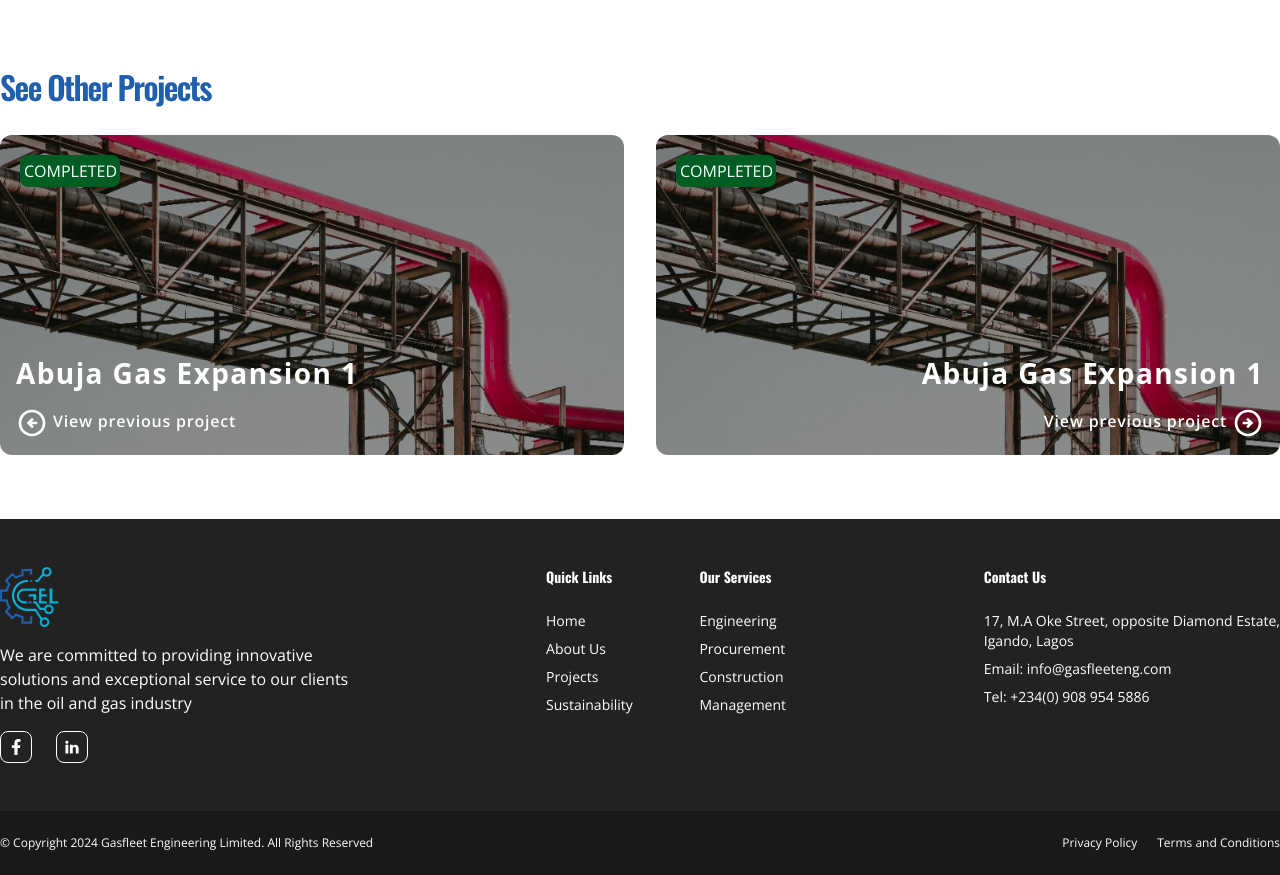
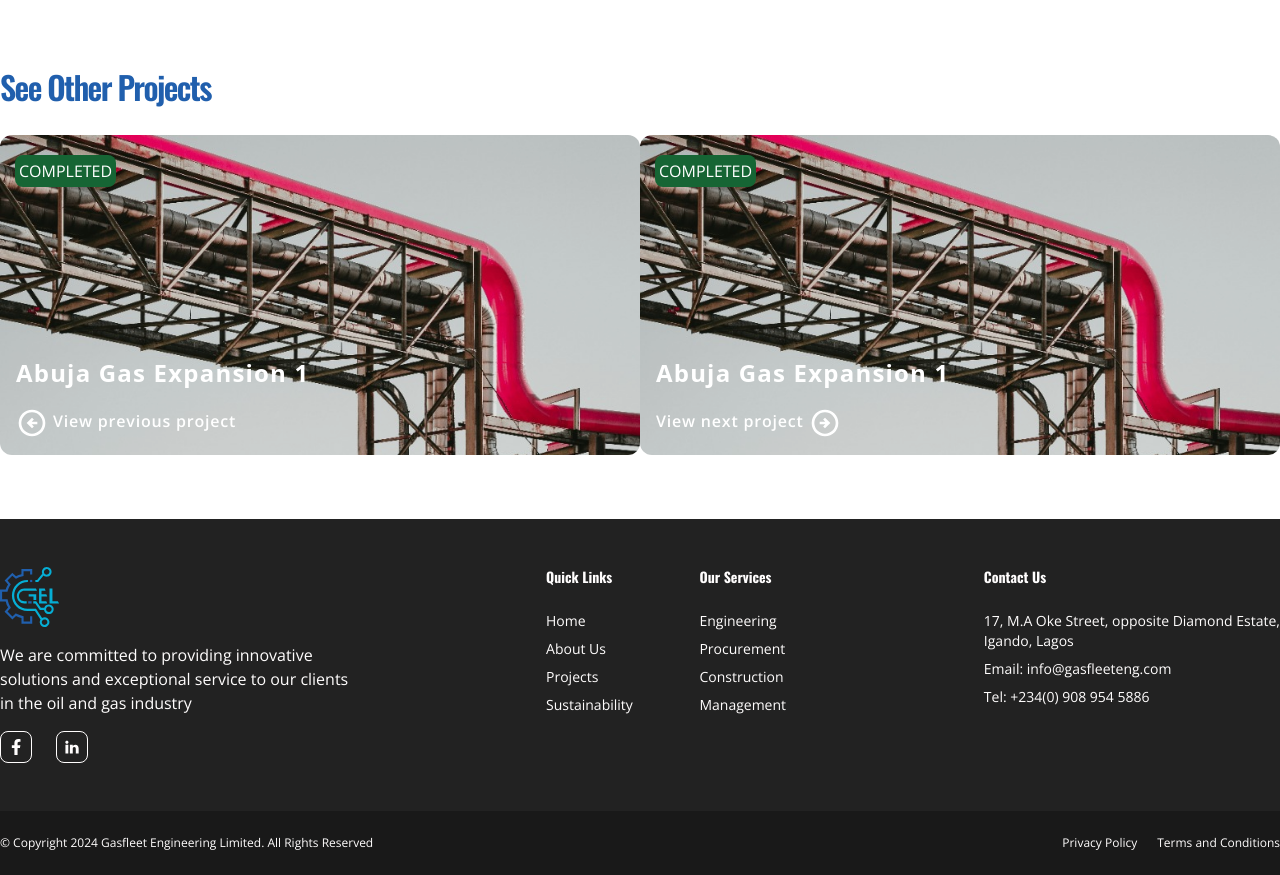
Before and after one commit to paddinghq/gasfleet-website-new, a Nuxt app: page /projects/1 in a window 1280 px wide. Shown: the part 2260-3135 px from the top of the page. Built offline with nearby package versions, Linux system fonts and the light colour scheme.

Commit message:
fix: project carousel tweaks

```diff
--- a/pages/projects/[id].vue
+++ b/pages/projects/[id].vue
@@ -26,7 +26,47 @@
     text: "We are committed to providing our clients with comprehensive and innovative solutions to the complex challenges facing the oil and gas industry.",
   },
 ]);
+
+const projectIndex = ref(0);
+
+const nextProjectIndex = ref(0);
+
+const nextProject = () => {
+  nextProjectIndex.value = (nextProjectIndex.value + 1) % projects.length;
+};
+
+const prevProject = () => {
+  projectIndex.value =
+    (projectIndex.value - 1 + projects.length) % projects.length;
+};
 </script>
+
+<style scoped>
+.carousel-wrapper {
+  transition: transform 0.5s ease;
+}
+
+.carousel-item {
+  flex: 0 0 100%;
+}
+
+/* @media screen and (min-width: 1024px) {
+  .carousel-item {
+    margin-right: 1rem;
+    flex: 0 0 calc(50% - 1rem);
+  }
+} */
+
+/* @media screen and (min-width: 1024px) {
+  .carousel-item {
+    flex: 0 0 50%;
+  }
+} */
+
+.carousel-item:last-child {
+  margin-right: 0;
+}
+</style>
 
 <template>
   <div>
@@ -218,7 +258,7 @@
                 </p>
               </div>
             </li>
-            <li class="text-[#333333] ">
+            <li class="text-[#333333]">
               <div class="flex items-center gap-2 my-2 lg:gap-3">
                 <img src="/checkmark.png" alt="" class="w-[20px] h-[20px]" />
                 <p>
@@ -272,22 +312,54 @@
           >
             See Other Projects
           </h1>
-          <div class="grid grid-cols-1 w-full gap-4 lg:grid-cols-2 lg:gap-8">
-            <div class="rounded-xl relative h-[320px] lg:w-[456px] xl:w-full">
+
+          <div class="flex">
+            <div class="relative overflow-hidden">
+              <div
+                class="carousel-wrapper flex"
+                :style="{
+                  transform: `translateX(-${projectIndex * 100}%)`,
+                }"
+              >
+                <div
+                  v-for="project in projects"
+                  :key="project.id"
+                  class="carousel-item"
+                >
+                  <NuxtLink
+                    :to="`/projects/${project.id}`"
+                    class="w-full flex flex-col gap-3"
+                  >
+                    <div
+                      class="rounded-xl relative h-[320px] lg:w-[456px] xl:w-full"
+                    >
                       <NuxtImg
-                class="h-full w-full filter brightness-[0.6] relative object-cover rounded-xl"
-                src="project.jpeg"
-                alt="rectangle"
+                        class="h-full w-full filter brightness-[0.9] relative object-cover rounded-xl"
+                        :src="project.NuxtImg"
+                        :alt="project.alt"
                       />
-              <div class="w-289 h-34 absolute bottom-0 p-4 text-white">
+                      <p
+                        class="absolute left-[15px] top-[20px] text-white p-1 rounded-lg"
+                        :class="
+                          project.status === 'ONGOING'
+                            ? 'bg-yellow-700'
+                            : 'bg-green-800'
+                        "
+                      >
+                        {{ project.status }}
+                      </p>
+                    </div>
+                  </NuxtLink>
+                  <div class="w-full h-34 absolute bottom-0 p-4 text-white">
                     <h4
-                  class="font-oswald font-bold text-white text-[28px] leading-8 tracking-wider"
+                      class="font-oswald font-bold text-white text-2xl leading-8 tracking-wider"
                     >
                       {{ project.name }} {{ project.id }}
                     </h4>
                     <div class="mt-4">
                       <p
                         class="sans text-white font-semibold leading-8 tracking-wider"
+                        @click="prevProject"
                       >
                         <Icon
                           name="material-symbols:arrow-circle-left-outline"
@@ -299,30 +371,59 @@
                       </p>
                     </div>
                   </div>
+                </div>
+              </div>
+            </div>
+
+            <div class="relative overflow-hidden">
+              <div
+                class="carousel-wrapper flex mt-4 lg:mt-0"
+                :style="{
+                  transform: `translateX(-${nextProjectIndex * 100}%)`,
+                }"
+              >
+                <div
+                  v-for="project in projects"
+                  :key="project.id"
+                  class="carousel-item"
+                >
+                  <NuxtLink
+                    :to="`/projects/${project.id}`"
+                    class="w-full flex flex-col gap-3"
+                  >
+                    <div
+                      class="rounded-xl relative h-[320px] lg:w-[456px] xl:w-full"
+                    >
+                      <NuxtImg
+                        class="h-full w-full filter brightness-[0.9] relative object-cover rounded-xl"
+                        :src="project.NuxtImg"
+                        :alt="project.alt"
+                      />
                       <p
-                class="absolute left-[20px] top-[20px] text-center text-white bg-[#005E24] w-[100px] p-1 rounded-lg"
+                        class="absolute left-[15px] top-[20px] text-white p-1 rounded-lg"
+                        :class="
+                          project.status === 'ONGOING'
+                            ? 'bg-yellow-700'
+                            : 'bg-green-800'
+                        "
                       >
-                COMPLETED
+                        {{ project.status }}
                       </p>
                     </div>
-
-            <div class="rounded-xl relative h-[320px] lg:w-[456px] xl:w-full">
-              <NuxtImg
-                class="h-full w-full filter brightness-[0.6] relative object-cover rounded-xl"
-                src="project.jpeg"
-                alt="rectangle"
-              />
-              <div class="w-full text-end h-34 absolute bottom-0 p-4 text-white">
+                  </NuxtLink>
+                  <div class="w-full h-34 absolute bottom-0 p-4 text-white">
                     <h4
-                  class="font-oswald font-bold text-white text-[28px] leading-8 tracking-wider"
+                      class="font-oswald font-bold text-white text-2xl leading-8 tracking-wider"
                     >
                       {{ project.name }} {{ project.id }}
                     </h4>
                     <div class="mt-4">
                       <p
                         class="sans text-white font-semibold leading-8 tracking-wider"
+                        @click="nextProject"
                       >
-                    View previous project
+                        View next project
+
                         <Icon
                           name="material-symbols:arrow-circle-right-outline"
                           color="white"
@@ -332,11 +433,8 @@
                       </p>
                     </div>
                   </div>
-              <p
-                class="absolute left-[20px] top-[20px] text-white bg-[#005E24] w-[100px] p-1 rounded-lg"
-              >
-                COMPLETED
-              </p>
+                </div>
+              </div>
             </div>
           </div>
         </div>
```
Also changed, not shown: pages/index.vue (+81 -81 lines). Lines whose indentation alone changed are shown as unchanged.
